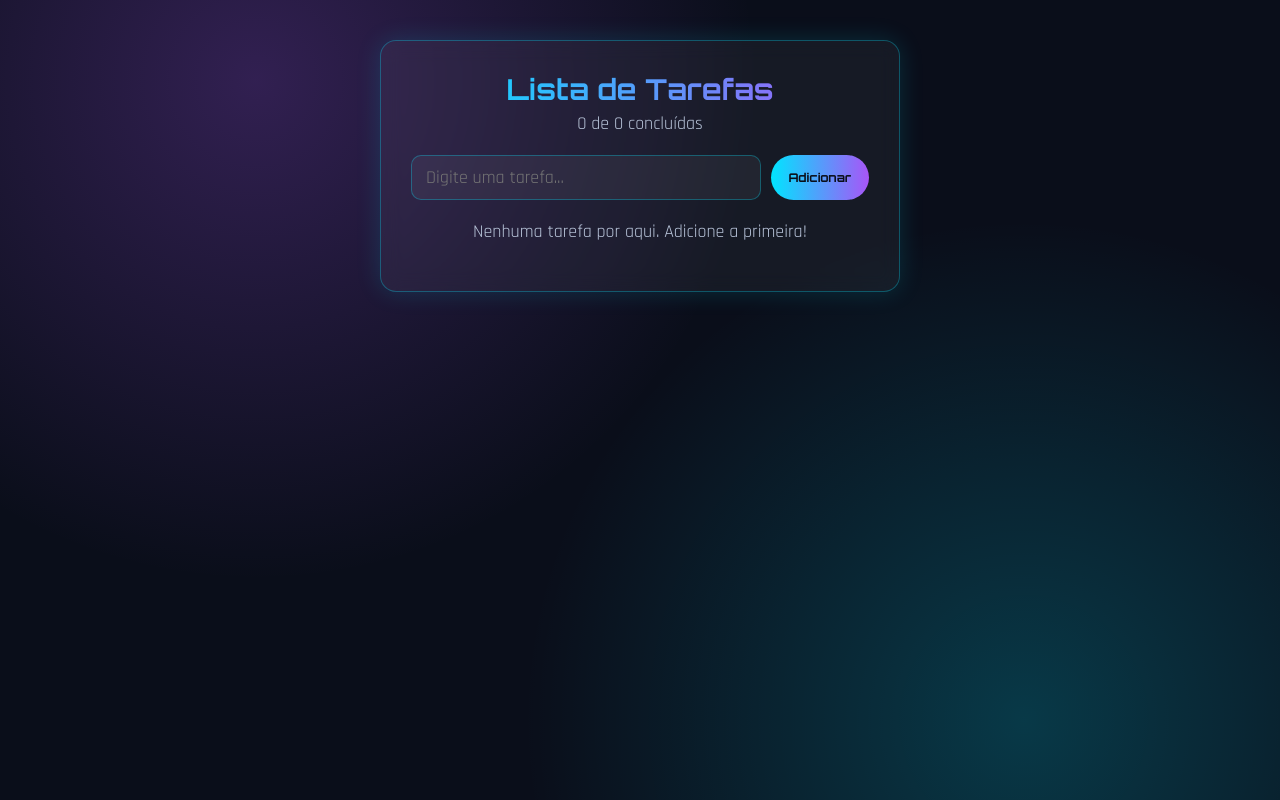
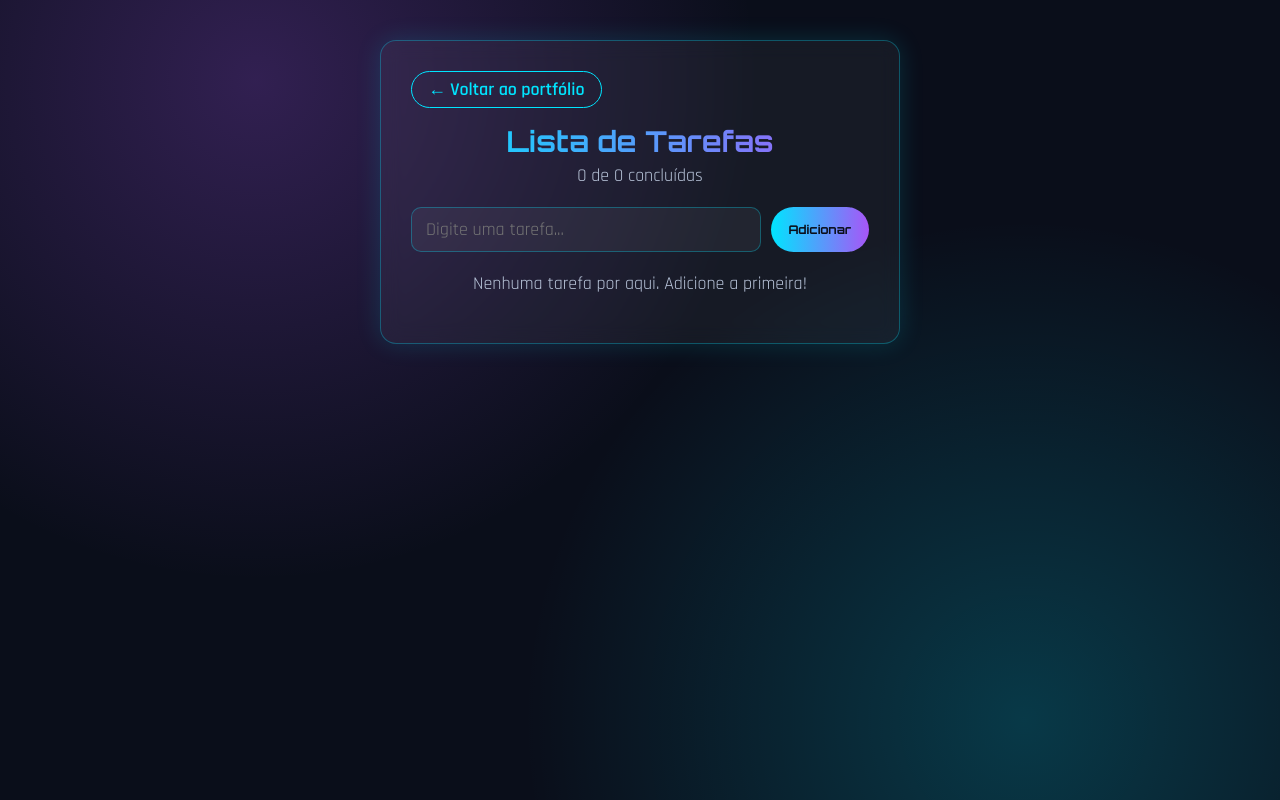
Before and after one commit to devRafaelbarros/lista-de-tarefas, a plain HTML site: page index.html in a window 1280 px wide. Drawn offline with Linux system fonts and the light colour scheme.

Commit message:
Adiciona botao voltar ao portfolio

```diff
--- a/index.html
+++ b/index.html
@@ -9,6 +9,8 @@
 </head>
 <body>
     <main class="app">
+        <a href="https://devrafaelbarros.github.io/meu-portfolio/#projetos" class="voltar">← Voltar ao portfólio</a>
+
         <h1>Lista de Tarefas</h1>
         <p class="contador" id="contador"></p>
 
--- a/style.css
+++ b/style.css
@@ -34,6 +34,26 @@ body {
     border: 1px solid rgba(0, 229, 255, 0.3);
     border-radius: 16px;
     box-shadow: 0 0 25px rgba(0, 229, 255, 0.15);
+}
+
+/* ---------- Botão voltar ---------- */
+.voltar {
+    display: inline-block;
+    margin-bottom: 15px;
+    padding: 6px 16px;
+    font-family: 'Rajdhani', sans-serif;
+    font-size: 18px;
+    font-weight: 600;
+    text-decoration: none;
+    color: var(--ciano);
+    border: 1px solid var(--ciano);
+    border-radius: 30px;
+    transition: all 0.3s ease;
+}
+
+.voltar:hover {
+    box-shadow: 0 0 15px rgba(0, 229, 255, 0.6);
+    transform: translateX(-3px);
 }
 
 h1 {
```
